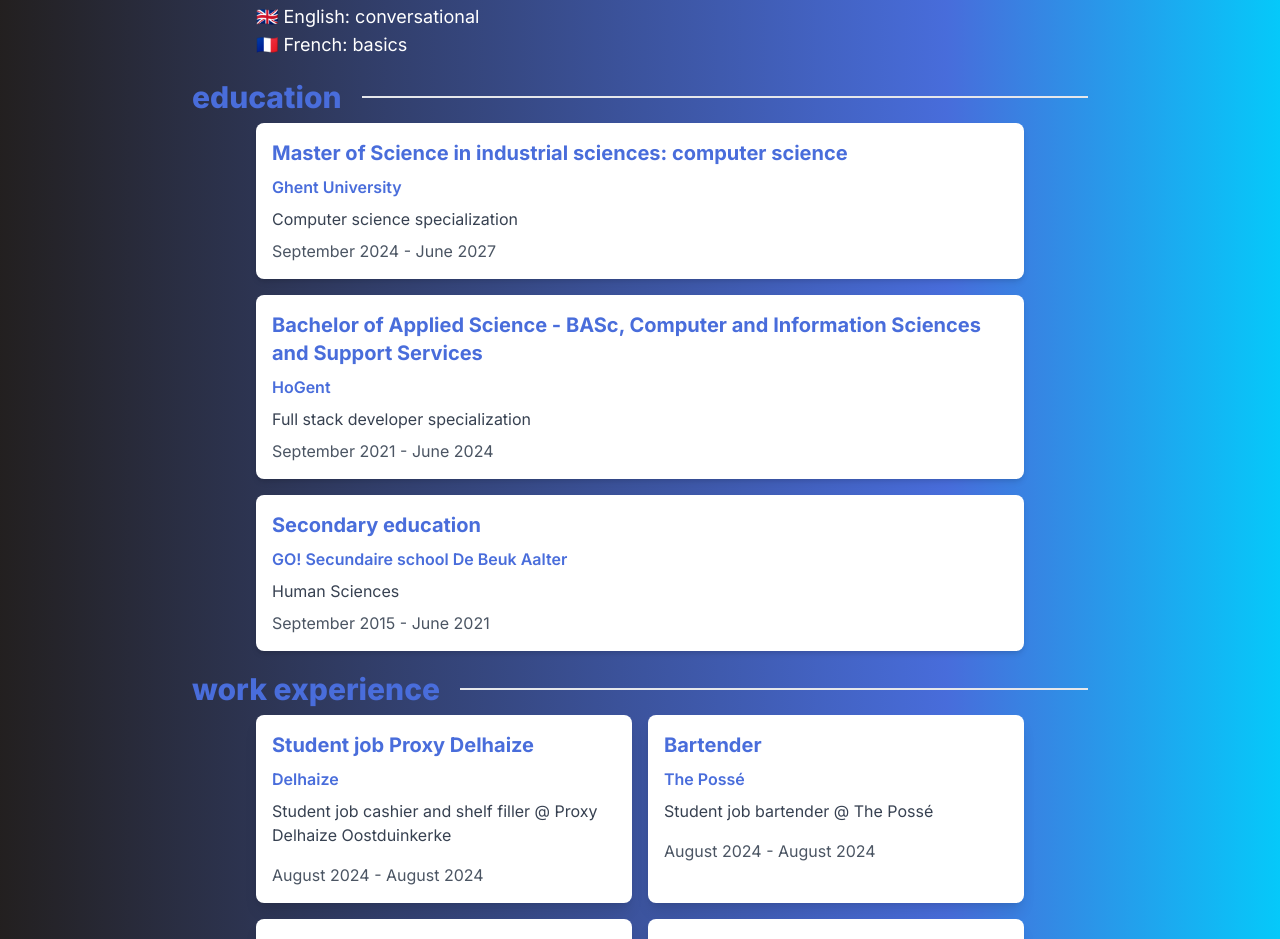
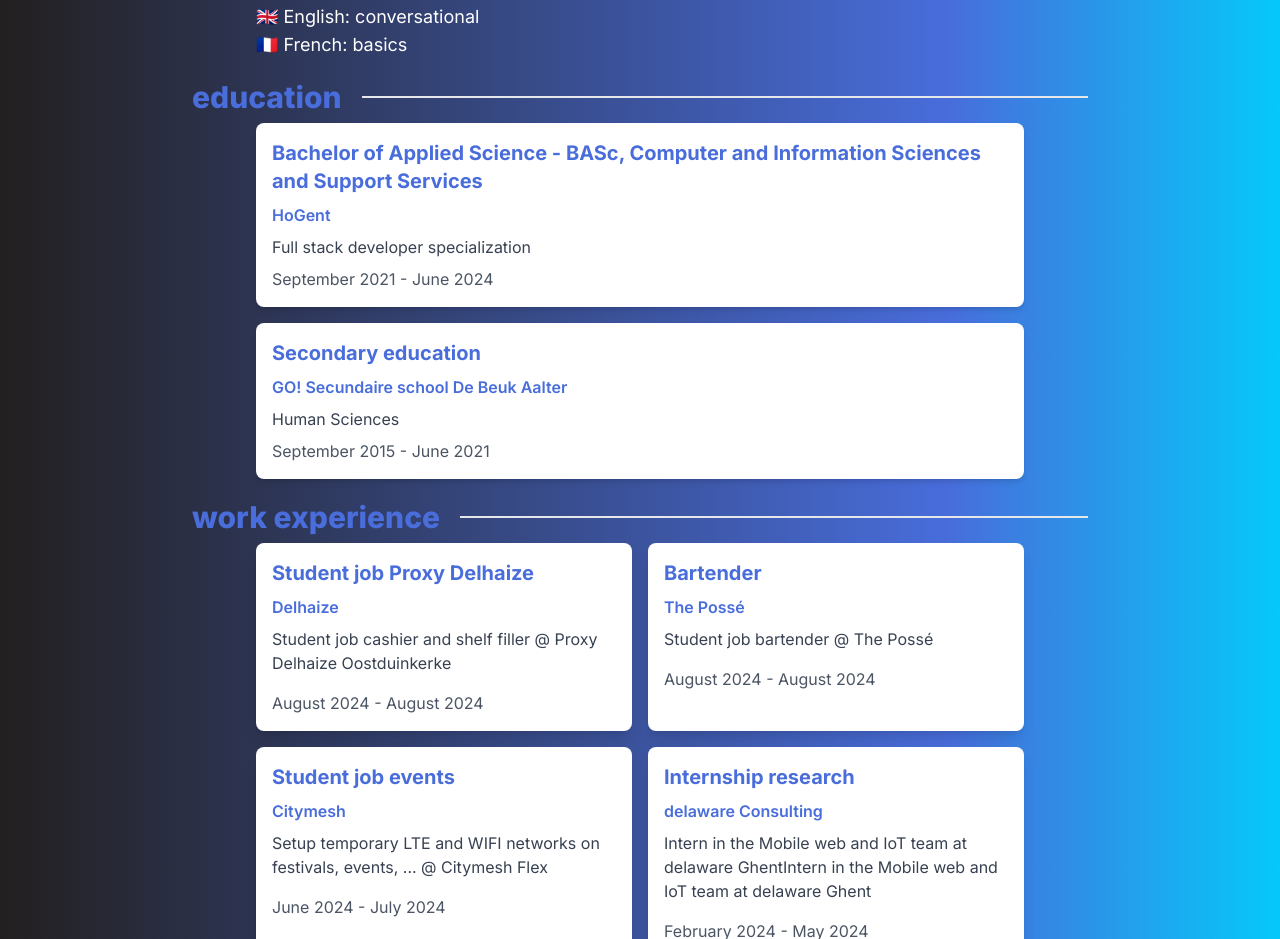
Before and after one commit to JasperLefever/portfolio, a React (Vite) app: page / in a window 1280 px wide. Shown: the part 1420-2359 px from the top of the page. Built offline with nearby package versions, Linux system fonts and the light colour scheme.

Commit message:
remove ugent

```diff
--- a/src/degrees.ts
+++ b/src/degrees.ts
@@ -7,13 +7,6 @@
 }
 
 export const degrees: Degree[] = [
-  {
-    title: "Master of Science in industrial sciences: computer science",
-    school: "Ghent University",
-    description: "Computer science specialization",
-    startDate: { month: "September", year: 2024 },
-    endDate: { month: "June", year: 2027 },
-  },
   {
     title:
       "Bachelor of Applied Science - BASc, Computer and Information Sciences and Support Services",
```
